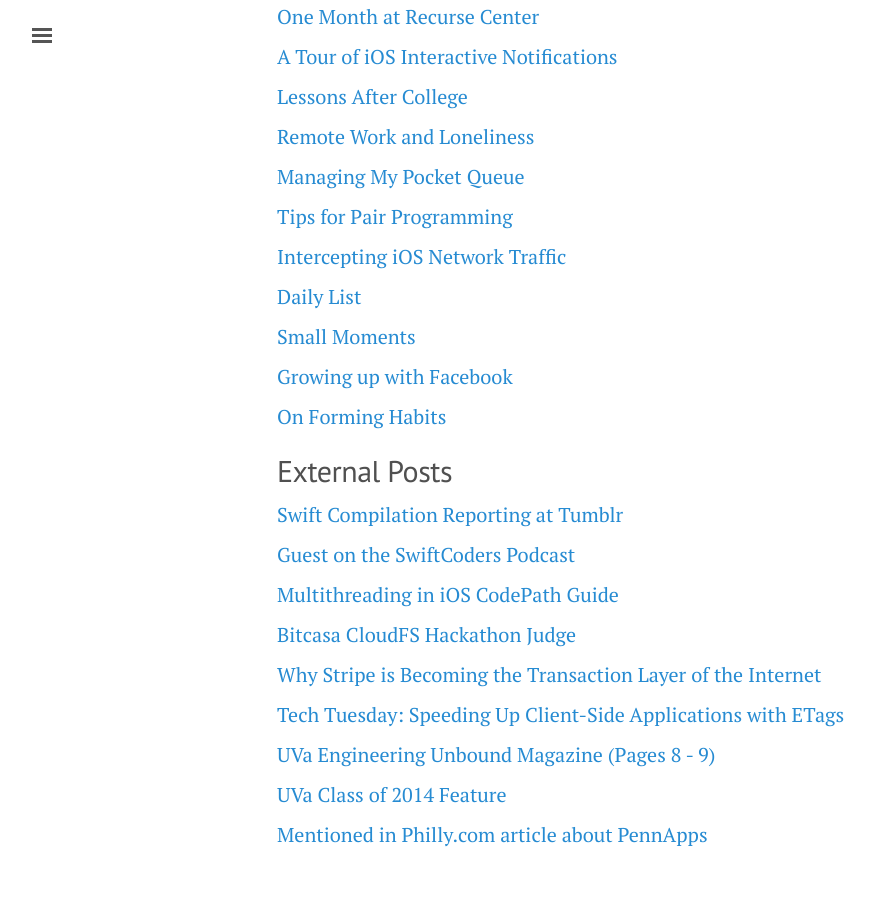
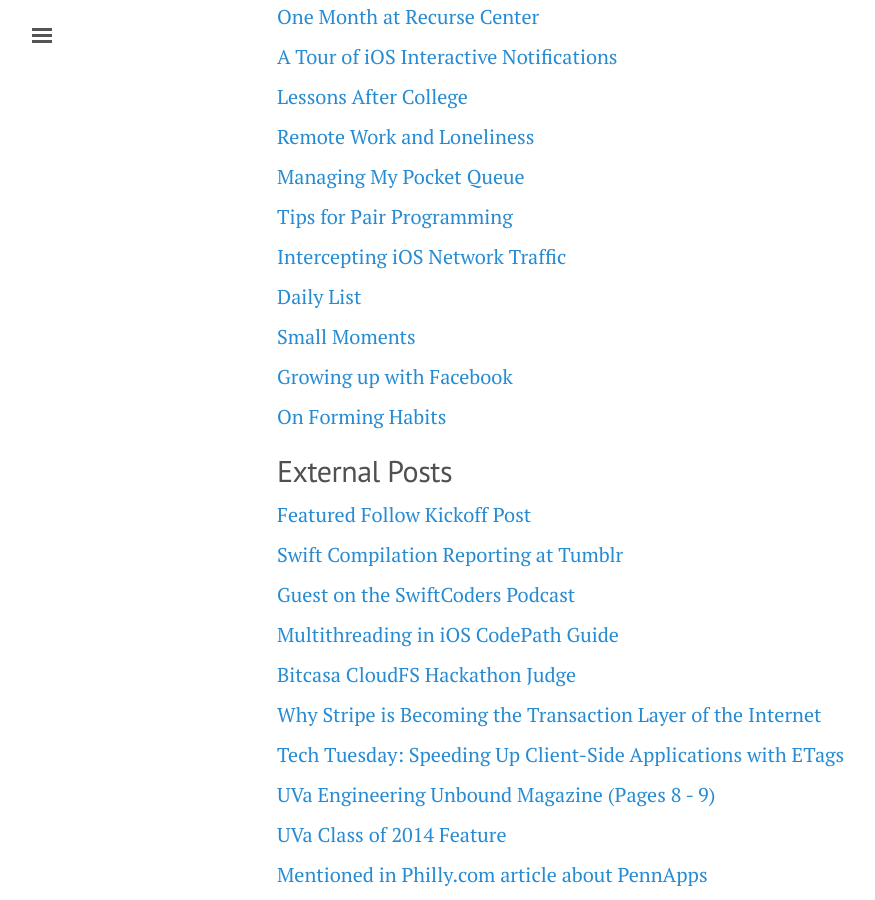
Before and after one commit to rvsrvs/jasdev.github.io, a Jekyll site: the page built from index.html, in a window 1280 px wide and 900 px high, scrolled down 1620 px. Shown: the whole window, without its empty margins (3-878 px from the left). Built offline with Jekyll 4.4.1, drawn with Linux system fonts in a browser that asks for light colours; the list of posts is cut into pages by our own code; before the commit the page ends 2480 px from its top, so only the background shows below that.

Commit message:
Added FF post

```diff
--- a/index.html
+++ b/index.html
@@ -38,6 +38,12 @@
 <h2 class="index-heading">External Posts</h2>
 
 <div class="external-posts">
+  <div class="post-link">
+      <a href="https://medium.com/featuredfollow/featured-follow-jasdev-singh-2c5042abe3f6#.ve0gnopzq">
+        Featured Follow Kickoff Post
+      </a>
+  </div>
+
   <div class="post-link">
       <a href="https://engineering.tumblr.com/post/144151794436/swift-compilation-reporting-at-tumblr">
         Swift Compilation Reporting at Tumblr
```
